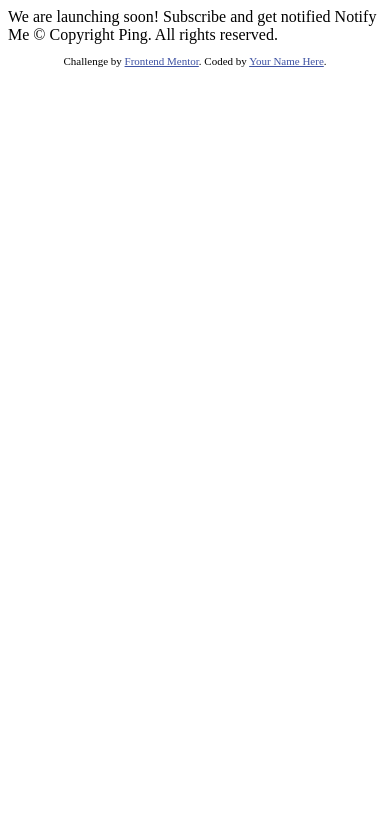
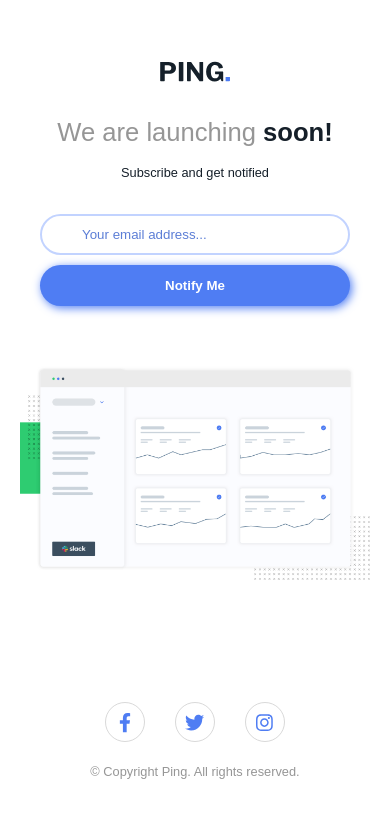
Before and after one commit to sapatgit/fm-coming-soon-page, a website: page index.html in a window 390 px wide. Drawn offline with Linux system fonts and the light colour scheme.

Commit message:
added mobile styles only

```diff
--- a/index.html
+++ b/index.html
@@ -1,34 +1,85 @@
 <!DOCTYPE html>
 <html lang="en">
   <head>
-  <meta charset="UTF-8">
-  <meta name="viewport" content="width=device-width, initial-scale=1.0"> <!-- displays site properly based on user's device -->
+    <meta charset="UTF-8" />
+    <meta name="viewport" content="width=device-width, initial-scale=1.0" />
+    <!-- displays site properly based on user's device -->
 
-  <link rel="icon" type="image/png" sizes="32x32" href="./images/favicon-32x32.png">
+    <link
+      rel="icon"
+      type="image/png"
+      sizes="32x32"
+      href="./images/favicon-32x32.png"
+    />
+    <link rel="stylesheet" href="style.css" />
+    <link rel="preconnect" href="https://fonts.googleapis.com" />
+    <link rel="preconnect" href="https://fonts.gstatic.com" crossorigin />
+    <link
+      href="https://fonts.googleapis.com/css2?family=Libre+Franklin:ital,wght@0,300;0,700;1,600&display=swap"
+      rel="stylesheet"
+    />
 
     <title>Frontend Mentor | Ping coming soon page</title>
-
-  <!-- Feel free to remove these styles or customise in your own stylesheet 👍 -->
-  <style>
-    .attribution { font-size: 11px; text-align: center; }
-    .attribution a { color: hsl(228, 45%, 44%); }
-  </style>
   </head>
   <body>
+    <main>
+      <h1 class="logo">
+        <img src="./images/logo.svg" alt="Logo" class="logo__img" />
+      </h1>
+      <h2 class="launching">
+        <span>
+          We are launching <span class="launching__highlight">soon!</span>
+        </span>
+      </h2>
 
-  We are launching soon!
+      <div class="subscription">
+        <span class="subscription__text">Subscribe and get notified</span>
+      </div>
 
-  Subscribe and get notified
+      <form class="subscription-form">
+        <input
+          class="subscription-form__email-input"
+          type="email"
+          name="email"
+          placeholder="Your email address..."
+          required
+        />
+        <button class="subscription-form__submit-btn" type="submit">
+          Notify Me
+        </button>
+      </form>
 
-  Notify Me
-
-  &copy; Copyright Ping. All rights reserved.
+      <div class="jumbotron">
+        <img
+          src="./images/illustration-dashboard.png"
+          alt="decorative-image"
+          class="jumbotron__image"
+        />
+      </div>
+    </main>
 
     <footer>
-    <p class="attribution">
-      Challenge by <a href="https://www.frontendmentor.io?ref=challenge" target="_blank">Frontend Mentor</a>.
-      Coded by <a href="#">Your Name Here</a>.
-    </p>
+      <div class="social-links">
+        <span class="social-links__icon">
+          <i class="fab fa-facebook-f"></i>
+        </span>
+        <span class="social-links__icon">
+          <i class="fab fa-twitter"></i>
+        </span>
+        <span class="social-links__icon">
+          <i class="fab fa-instagram"></i>
+        </span>
+      </div>
+      <span class="copyright">&copy; Copyright Ping. All rights reserved.</span>
     </footer>
+
+    <script
+      defer
+      src="./node_modules/@fortawesome/fontawesome-free/js/brands.min.js"
+    ></script>
+    <script
+      defer
+      src="./node_modules/@fortawesome/fontawesome-free/js/fontawesome.min.js"
+    ></script>
   </body>
 </html>
--- /dev/null
+++ b/style.css
@@ -0,0 +1,101 @@
+:root {
+  font-size: 0.8rem;
+}
+* {
+  box-sizing: border-box; /* Opera/IE 8+ */
+  -webkit-box-sizing: border-box; /* Safari/Chrome, other WebKit */
+  -moz-box-sizing: border-box; /* Firefox, other Gecko */
+  margin: 0;
+  padding: 0;
+  font-family: "Libre Farnklin", Arial, Helvetica, sans-serif;
+  line-height: 1.6;
+}
+body {
+  display: grid;
+  place-items: center center;
+  height: 100vh;
+  width: 100vw;
+}
+.logo {
+  display: flex;
+  justify-content: center;
+  margin-bottom: 30px;
+}
+.logo .logo__img {
+  width: 70px;
+}
+.launching {
+  display: flex;
+  justify-content: center;
+  font-weight: 300;
+  font-size: 2em;
+  color: hsl(0, 0%, 59%);
+  margin-bottom: 10px;
+}
+.launching__highlight {
+  color: hsl(209, 33%, 12%);
+  font-weight: 700;
+}
+.subscription {
+  display: flex;
+  justify-content: center;
+  color: hsl(209, 33%, 12%);
+  margin-bottom: 30px;
+}
+.subscription-form {
+  display: flex;
+  flex-direction: column;
+  margin: 20px;
+}
+.subscription-form__email-input {
+  outline: none;
+  border: 2px solid hsl(223, 100%, 88%);
+  border-radius: 45px;
+  color: hsl(223, 87%, 63%);
+  padding: 8px 40px;
+  margin-bottom: 10px;
+}
+.subscription-form__email-input:focus {
+  border: 2px solid hsl(223, 87%, 63%);
+}
+.subscription-form__email-input::placeholder {
+  color: hsl(223, 60%, 60%);
+}
+.subscription-form__submit-btn {
+  outline: none;
+  border: none;
+  background-color: hsl(223, 87%, 63%);
+  border-radius: 45px;
+  color: white;
+  padding: 10px 40px;
+  font-weight: 600;
+  box-shadow: 2px 2px 10px hsl(223, 87%, 63%);
+}
+.jumbotron {
+  display: flex;
+  justify-content: center;
+  margin-top: 60px;
+}
+.jumbotron__image {
+  width: calc(100vw - 40px);
+}
+
+.social-links {
+  display: flex;
+  justify-content: space-around;
+  margin-bottom: 20px;
+}
+.social-links__icon {
+  display: flex;
+  justify-content: center;
+  align-items: center;
+  color: hsl(223, 87%, 63%);
+  font-size: 1.5em;
+  border-radius: 50%;
+  border: 1px solid hsl(0, 0%, 85%);
+  height: 40px;
+  width: 40px;
+}
+.copyright {
+  color: hsl(0, 0%, 59%);
+}
```
Also changed, not shown: package.json (added, +32 -0 lines), 2 other files. Lines whose indentation alone changed are shown as unchanged.
